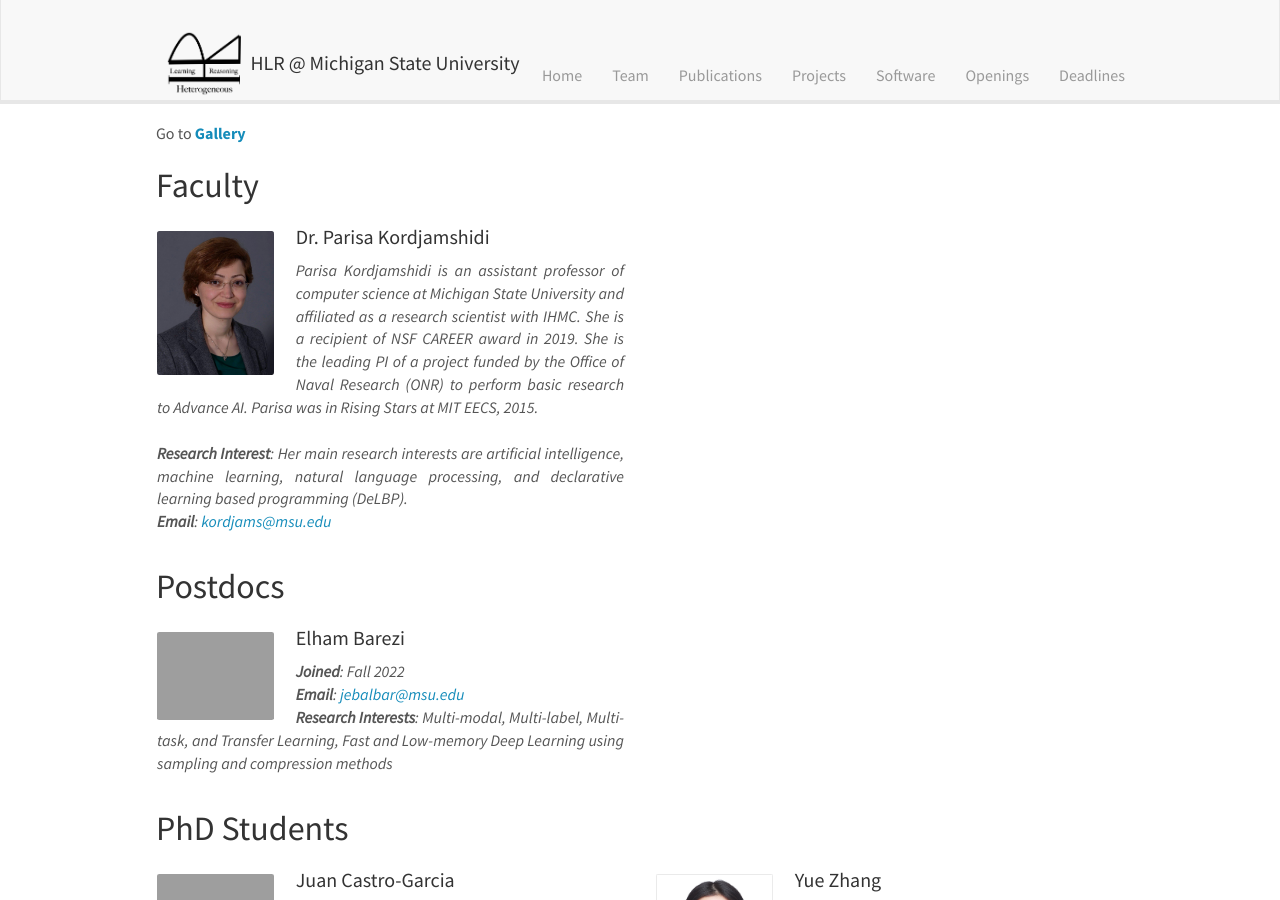
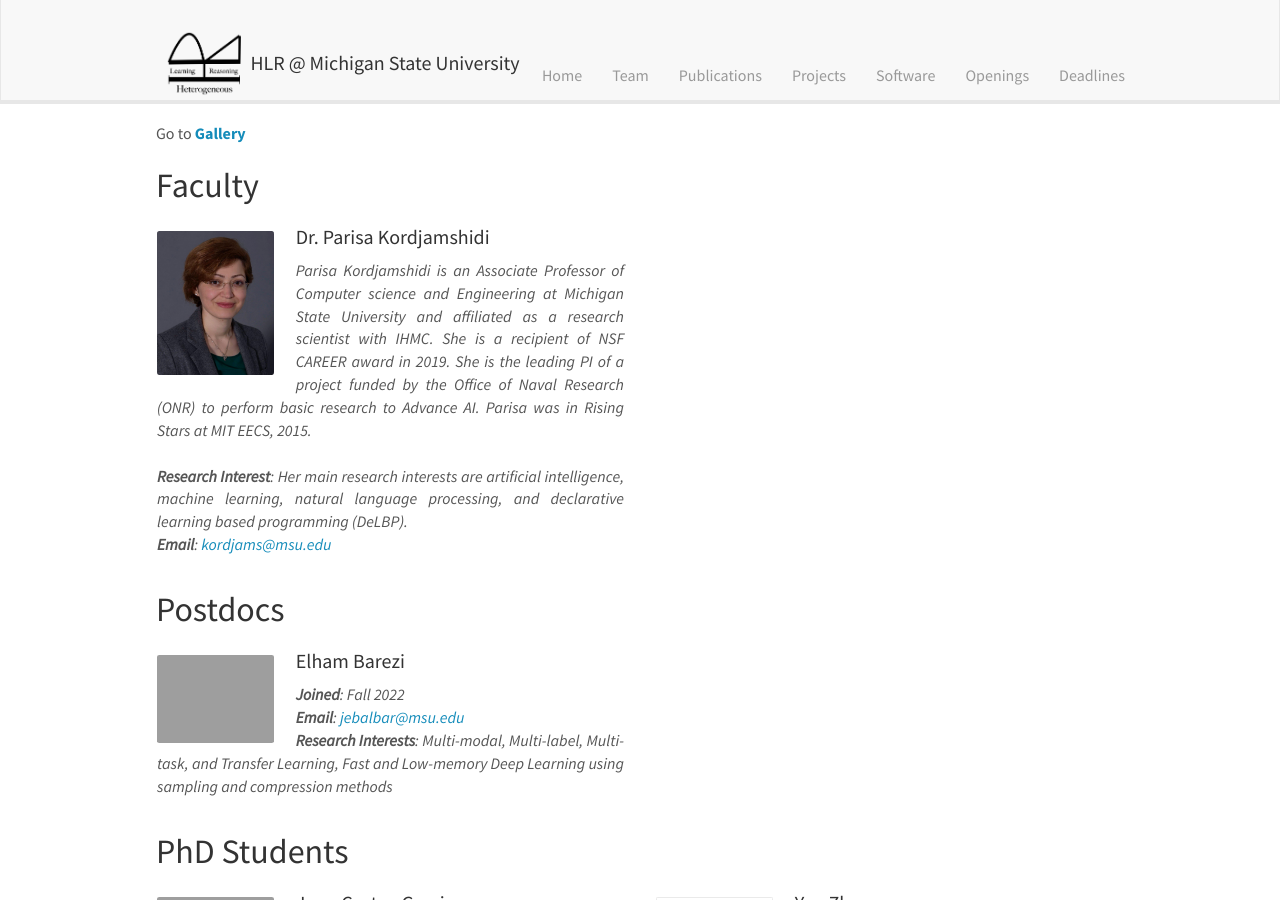
Before and after one commit to HLR/HLR.github.io, a Jekyll site: the page built from _pages/team.md, in a window 1280 px wide and 900 px high, scrolled down 859 px. Built offline with Jekyll 4.4.1, drawn with Linux system fonts in a browser that asks for light colours; nearby versions of some CDN libraries.

Commit message:
team members

```diff
--- a/_data/faculty.yml
+++ b/_data/faculty.yml
@@ -1,6 +1,6 @@
 - name: Dr. Parisa Kordjamshidi
   photo: Kordjamshidi.jpg
-  bio: Parisa Kordjamshidi is an assistant professor of computer science at Michigan State University and affiliated as a research scientist with IHMC.
+  bio: Parisa Kordjamshidi is an Associate Professor of Computer science and Engineering at Michigan State University and affiliated as a research scientist with IHMC.
    She is a recipient of NSF CAREER award in 2019. She is the leading PI of a project funded by the Office of Naval Research (ONR) to perform basic research to Advance AI. Parisa was in Rising Stars at MIT EECS, 2015.
   research_interest: Her main research interests are artificial intelligence, machine learning, natural language processing, and declarative learning based programming (DeLBP)
   email: kordjams@msu.edu
```
